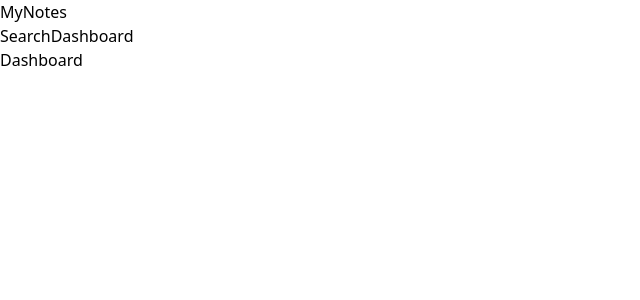
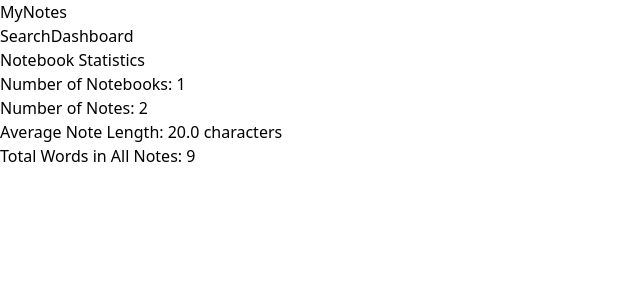
Before and after one commit to Kirill-jsdev/notes_test, a React (Vite) app: page /dashboard in a window 1280 px wide. Shown: the top 300 px of the page, without its empty margins (0-640 px from the left). Built offline with nearby package versions, Linux system fonts and the light colour scheme.

Commit message:
Fixed Edit functionality

```diff
--- a/src/pages/Dashboard.tsx
+++ b/src/pages/Dashboard.tsx
@@ -1,5 +1,55 @@
+import {useState, useEffect} from 'react'
+import {useSelector} from 'react-redux'
+
+
 const Dashboard = () => {
-    return <div>Dashboard</div>
+
+    const notebooks = useSelector(state => state.notebooks.notebooks)
+
+    const [stat, setStat] = useState()
+
+    useEffect(() => {
+
+        const allNotes = [];
+        const lengths = []
+        let totalWords = 0
+
+        for (const item of notebooks) {
+          for (const n of item.notes) {
+            allNotes.push(n);
+            lengths.push(n.title.length)
+            totalWords += n.title.split(' ').length
+          }
+        }
+
+        const avgLength = lengths.reduce((acc, curr) => acc + curr, 0) / lengths.length
+
+
+
+        setStat({allNotes, avgLength, totalWords})
+
+
+    }, [])
+
+    return (
+        <div className="max-w-2xl mx-auto bg-white shadow-md rounded-lg overflow-hidden">
+            <div className="px-6 py-4">
+            <div className="font-bold text-xl mb-2">Notebook Statistics</div>
+            <p className="text-gray-600">
+                Number of Notebooks: {notebooks.length}
+            </p>
+            <p className="text-gray-600">
+                Number of Notes: {stat ? stat.allNotes.length : 0}
+            </p>
+            <p className="text-gray-600">
+                Average Note Length: {stat ? stat.avgLength.toFixed(1) : 0} characters
+            </p>
+            <p className="text-gray-600">
+                Total Words in All Notes: {stat ? stat.totalWords : 0}
+            </p>
+            </div>
+        </div>
+    )
 }
 
 export default Dashboard
--- a/src/pages/EditPage.tsx
+++ b/src/pages/EditPage.tsx
@@ -26,7 +26,7 @@ const EditPage = () => {
 
         if (currentNote) {
             const notebook = notebooks.find(n => n.id == notebookId)
-            const noteIndex = notebook.notes.findIndex(note => note.id === noteId)
+            const noteIndex = notebook.notes.findIndex(note => note.id == noteId)
             const note = {...currentNote, title: text}
             const newNotes = [...notebook.notes]
             newNotes[noteIndex] = note
```
